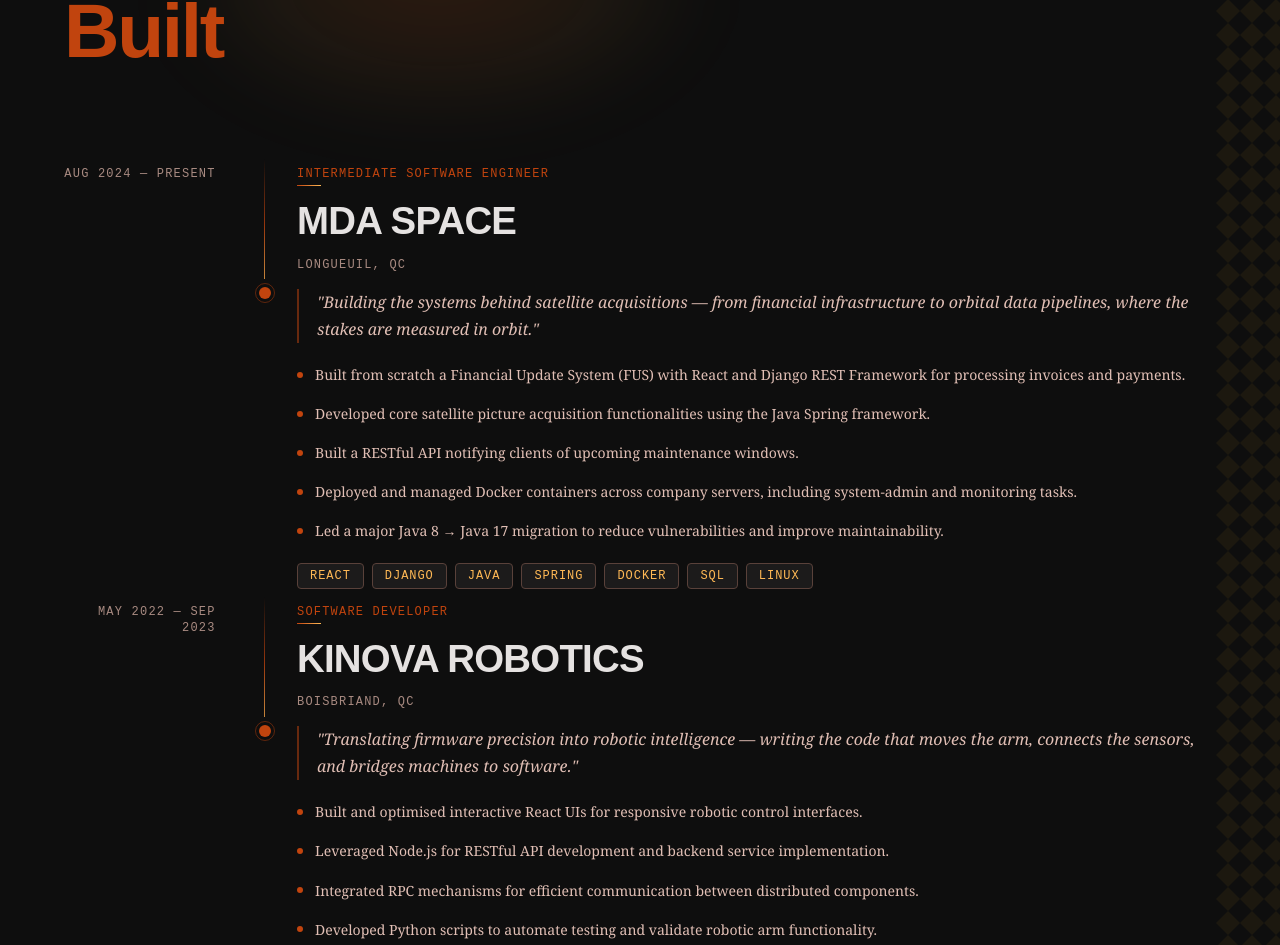
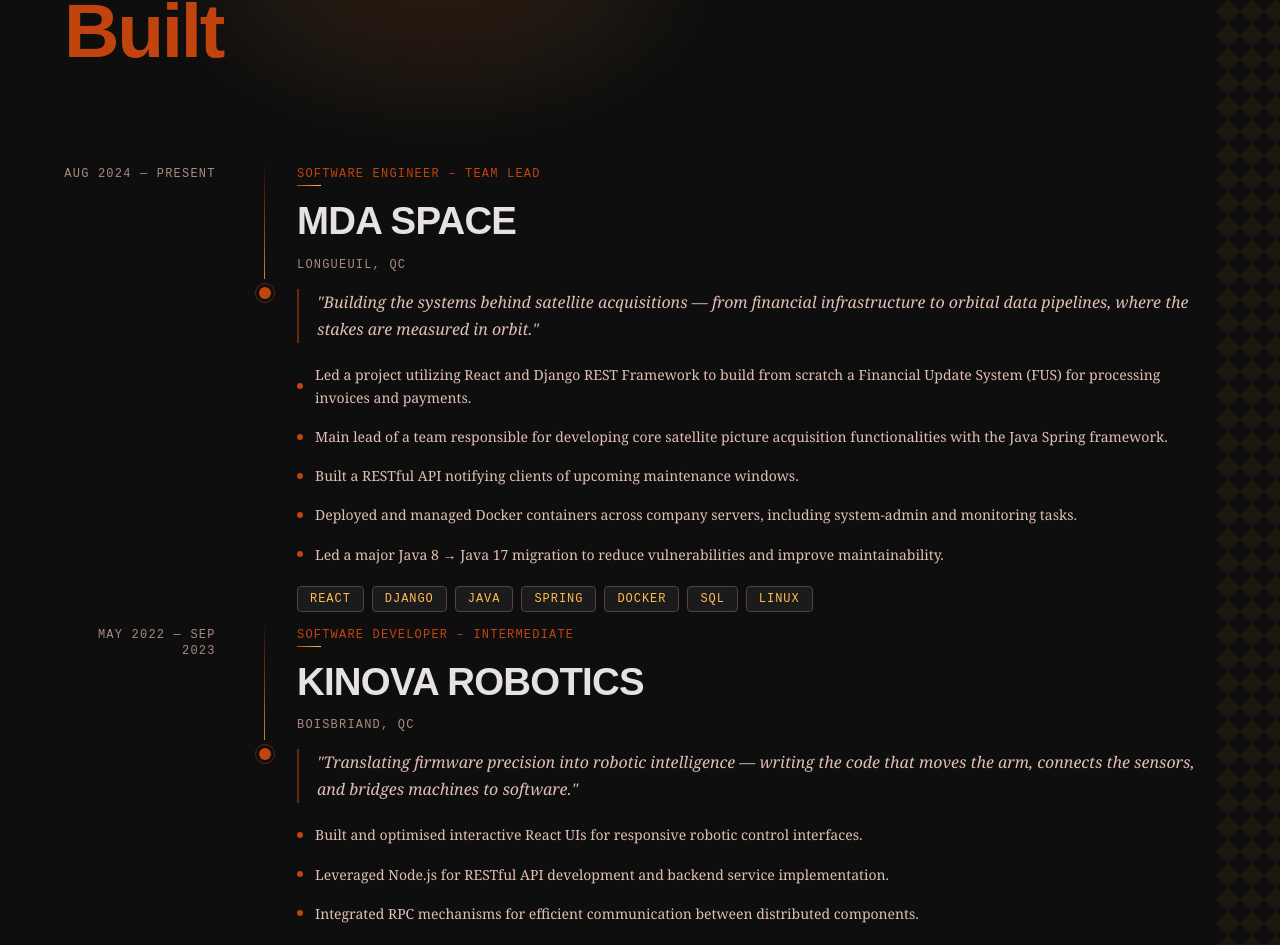
Before and after one commit to TNT05/Thierno-Portfolio, a React (Vite) app: page / in a window 1280 px wide. Shown: the part 3491-4436 px from the top of the page. Built offline with nearby package versions, Linux system fonts and the light colour scheme.

Commit message:
added role specification for MDA and Kinova

```diff
--- a/src/data/mockData.js
+++ b/src/data/mockData.js
@@ -115,12 +115,12 @@
   {
     period: 'Aug 2024 — Present',
     company: 'MDA SPACE',
-    role: 'Intermediate Software Engineer',
+    role: 'Software Engineer – Team Lead',
     location: 'Longueuil, QC',
     quote: '"Building the systems behind satellite acquisitions — from financial infrastructure to orbital data pipelines, where the stakes are measured in orbit."',
     bullets: [
-      'Built from scratch a Financial Update System (FUS) with React and Django REST Framework for processing invoices and payments.',
-      'Developed core satellite picture acquisition functionalities using the Java Spring framework.',
+      'Led a project utilizing React and Django REST Framework to build from scratch a Financial Update System (FUS) for processing invoices and payments.',
+      'Main lead of a team responsible for developing core satellite picture acquisition functionalities with the Java Spring framework.',
       'Built a RESTful API notifying clients of upcoming maintenance windows.',
       'Deployed and managed Docker containers across company servers, including system-admin and monitoring tasks.',
       'Led a major Java 8 → Java 17 migration to reduce vulnerabilities and improve maintainability.',
@@ -130,7 +130,7 @@
   {
     period: 'May 2022 — Sep 2023',
     company: 'KINOVA ROBOTICS',
-    role: 'Software Developer',
+    role: 'Software Developer – Intermediate',
     location: 'Boisbriand, QC',
     quote: '"Translating firmware precision into robotic intelligence — writing the code that moves the arm, connects the sensors, and bridges machines to software."',
     bullets: [
```
Also changed, not shown: 2 other files (tests, documents, lock files or other folders).
